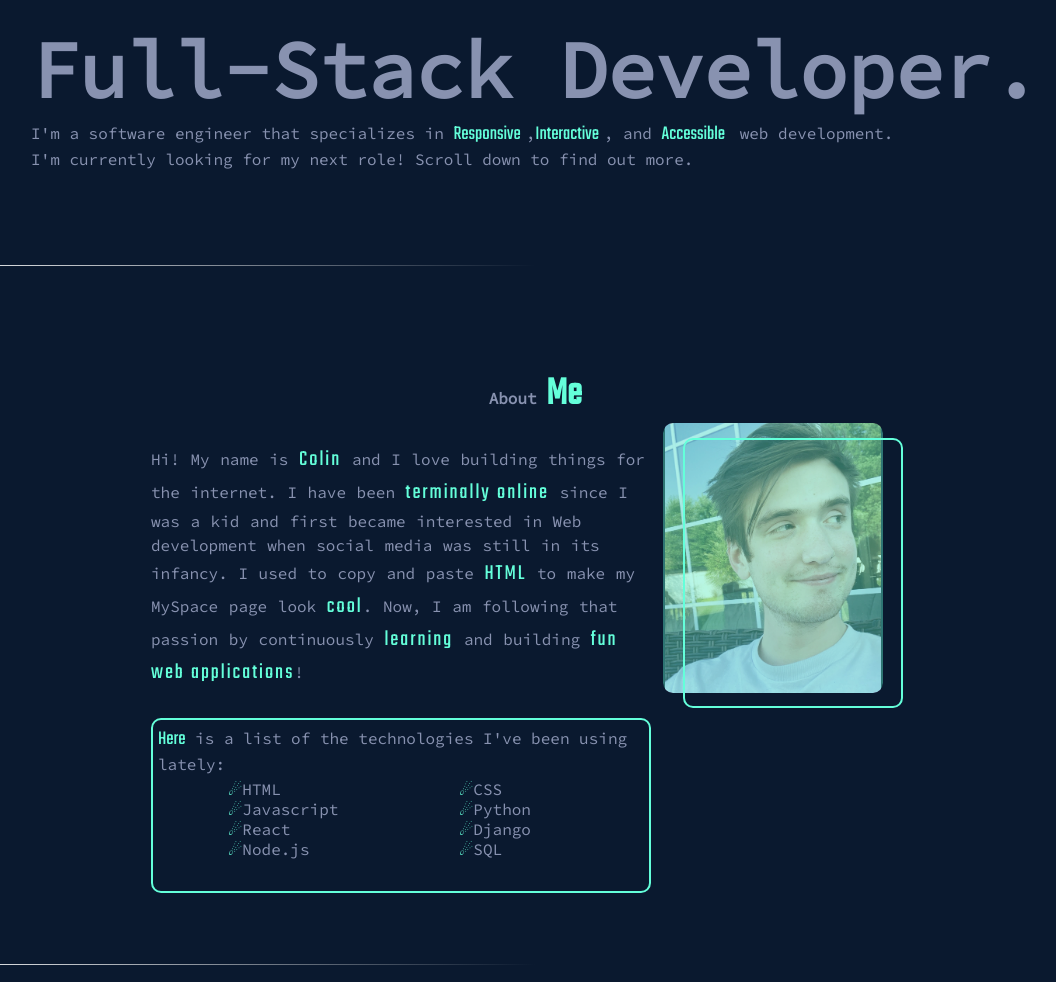
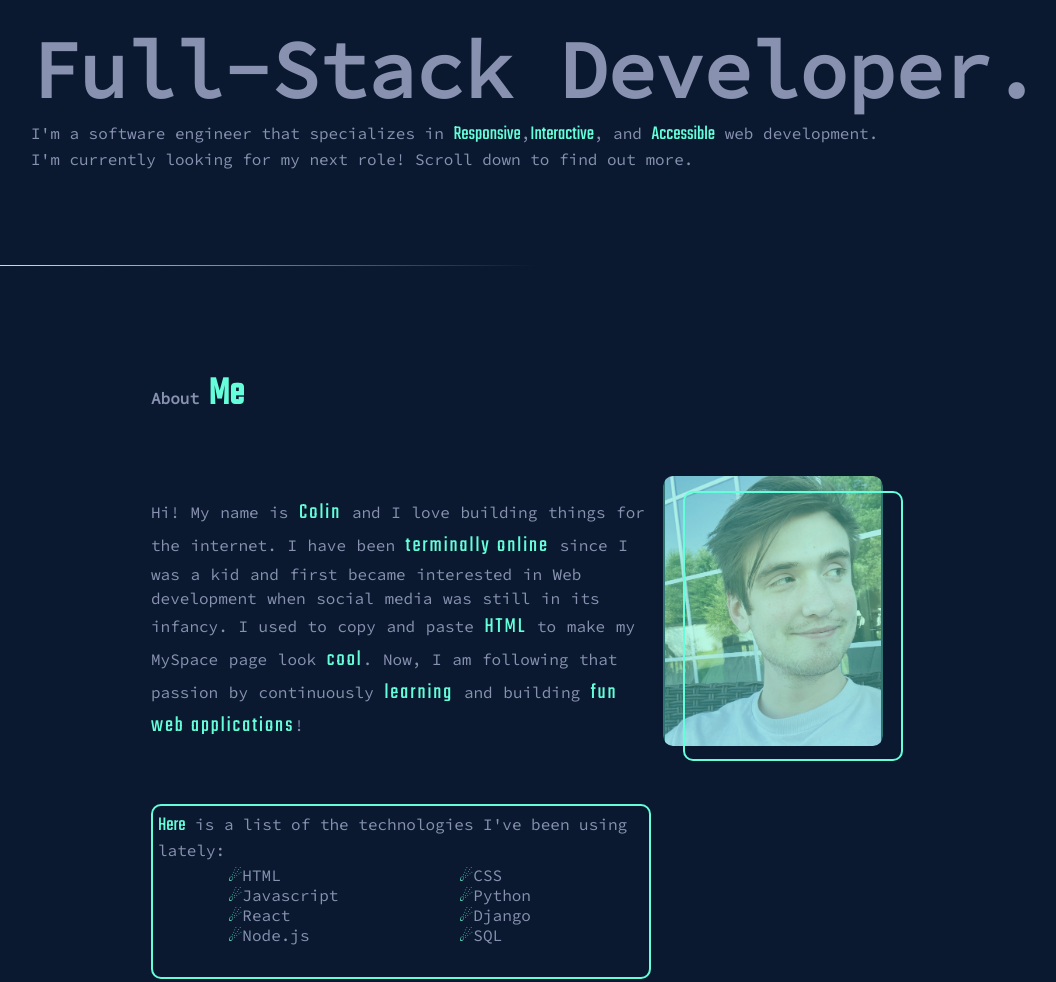
Before and after one commit to ccrusott/ccrusott.github.io, a plain HTML site: page index.html in a window 1280 px wide. Shown: the part 256-1238 px from the top of the page, without its empty margins (105-1161 px from the left). Drawn offline with Linux system fonts and the light colour scheme.

Commit message:
add responsiveness

```diff
--- a/index.html
+++ b/index.html
@@ -40,10 +40,9 @@
         <hr class="hr1">
 
         <section class="aboutmain">
-            <div class="abouttitle">
-                <h2 id="about-link">About <a>Me</a></h2>
-            </div>
             <div class="about-wrapper">
+                <div class="abouttitle"><h2 id="about-link">About <a>Me</a></h2></div>
+                <br>
                 <div class="aboutp1">
                     <p>Hi! My name is <a>Colin</a> and I love building things for the internet. I have been <a>terminally
                     online</a> since I was a kid and first became interested in Web development
--- a/style.css
+++ b/style.css
@@ -93,12 +93,14 @@ nav a{
 
 
 .intro{
-    width: 100%;
+    width: calc(100%-2rem);
     display: flex;
     justify-content: center;
     align-items: center;
     height: auto;
     margin-bottom: 6rem;
+    flex-direction: column;
+    flex-wrap: wrap;
 }
 
 .intro-wrapper{
@@ -107,9 +109,11 @@ nav a{
     justify-content: center;
     align-items: flex-start;
     flex-direction: column;
+    flex-wrap: wrap;
 }
 
 .intro h1{
+    font-size: 1rem;
     color: #64FFDA;
     font-family: 'Source Code Pro', monospace;
 }
@@ -134,7 +138,7 @@ nav a{
 .intro a{
     color:#64FFDA;
     font-family: 'Teko', sans-serif;
-    margin-right: 5px;
+
     font-size: 1.25rem;
 }
 
@@ -150,11 +154,11 @@ nav a{
     flex-wrap: wrap;
     align-content: center;
     justify-content: center;
-    width: 100%;
+    width: calc(100%-2rem);
     flex-direction: column;
     margin-top: 6.25rem;
     height: auto;
-    margin-bottom: 3.125rem;
+    margin-bottom: 15rem;
 }
 
 .aboutmain h2{
@@ -165,13 +169,12 @@ nav a{
     font-family: 'Source Code Pro', monospace;
     width: 100%;
     height: auto;
-    text-align: center;
-
+    grid-column-start: 2;
 }
 
 .abouttitle a{
     color:#64FFDA;
-    font-size: 40px;
+    font-size: 2.5rem;
     font-family: 'Teko', sans-serif;
 }
 .about-wrapper{
@@ -188,13 +191,14 @@ nav a{
         align-items: center;
         text-align: center;
         flex-direction: column;
+        flex-wrap: wrap;
     }
 }
 
 .aboutp1{
     display: flex;
     width: 500px;
-    font-size: 18px;
+    font-size: 1.125vw;
     margin-top: 20px;
     word-spacing: 1px;
     line-height: 1.5;
@@ -222,7 +226,7 @@ nav a{
     height: 175px;
     width: 500px;
     grid-column-start: 2;
-    grid-row-start: 4;
+    grid-row-start: 5;
 
 }
 .aboutp2 a{
```
